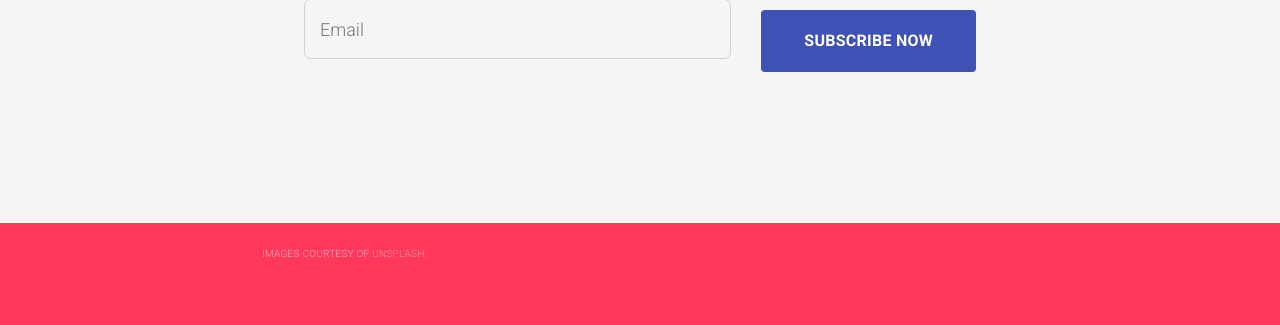
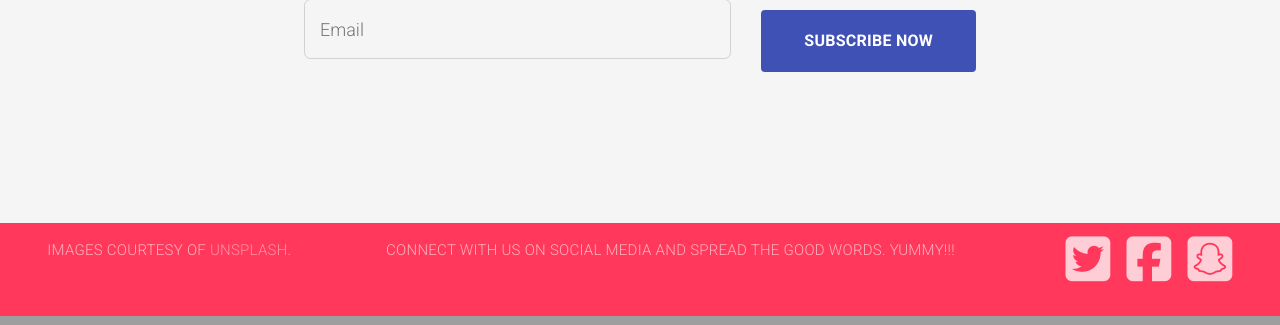
Before and after one commit to CyWiz57/foodcam, a Flask app: page / in a window 1280 px wide. Shown: the part 1911-2236 px from the top of the page. Run offline with Flask 2, Linux system fonts and the light colour scheme; parts of the project's set-up code (start-up, migrations or seed data) failed here and were passed over; some libraries are stand-ins or nearby versions.

Commit message:
new changes

```diff
--- a/server/static/style.css
+++ b/server/static/style.css
@@ -110,11 +110,13 @@ header {
 
 header h2 {
 	font-family: "Quicksand", sans-serif;
+	font-size: 1.5em;
 }
 
 header nav {
 	display: flex;
 	margin-right: -15px;
+	font-size: .8em;
 }
 
 header nav li {
@@ -320,11 +322,13 @@ footer {
 	justify-content: space-around;
 	background-color: #ff385c;
 	color: #fff;
-	padding: 20px 0;
+	padding: 10px 0;
 }
 
 footer ul {
 	display: flex;
+	padding-bottom: 0vh;
+	margin-bottom: 0vh;
 }
 
 footer ul li {
@@ -333,9 +337,11 @@ footer ul li {
 
 footer p {
 	text-transform: uppercase;
-	font-size: 10px;
+	font-weight: 500;
+	font-size: 15px;
 	opacity: 0.6;
 	align-self: center;
+	color: white;
 }
 
 @media (max-width: 1100px) {
@@ -343,10 +349,10 @@ footer p {
 		flex-direction: column;
 	}
 
-	/* footer p {
+	footer p {
 		text-align: center;
 		margin-bottom: 20px;
-	} */
+	}
 
 	footer ul li {
 		margin: 0 8px;
--- a/server/templates/index.html
+++ b/server/templates/index.html
@@ -27,7 +27,6 @@
 
       <section class="hero">
         <div class="background-image"></div>
-        <!-- style="background-image: url(/server/assets/main.jpg);" -->
         <div class="hero-content-area">
           <h1>Connoisseur</h1>
           <h3>Unmissable Food Adventure Around The World</h3>
@@ -79,11 +78,17 @@
 
 
     <footer>
-        <p>Images courtesy of <a href="http://unsplash.com/">unsplash</a>.</p>
-        <p><a href="#"><i class="fa fa-twitter-square fa-2x"></i></a> <a href="#"><i class="fa fa-facebook-square fa-2x"></i></a> <a href="#"><i class="fa fa-snapchat-square fa-2x"></i></a></p>
-      </footer>
+      <p>Images courtesy of <a href="http://unsplash.com/">unsplash</a>.</p>
+      <p>Connect with us on social media and spread the good words. Yummy!!!</p>
+      <ul>
+        <li><a href="#"><i class="fa fa-twitter-square fa-2x"></i></a></li>
+        <li><a href="#"><i class="fa fa-facebook-square fa-2x"></i></a></li>
+        <li><a href="#"><i class="fa fa-snapchat-square fa-2x"></i></a></li>
+      </ul>
+    </footer>
 
     <script src="../static/main.js"></script>
+    <script src="https://kit.fontawesome.com/68969fce3d.js" crossorigin="anonymous"></script>
     <script src="https://unpkg.com/axios/dist/axios.min.js"></script>
     <script async defer src="https://buttons.github.io/buttons.js"></script>
 </body>
```
